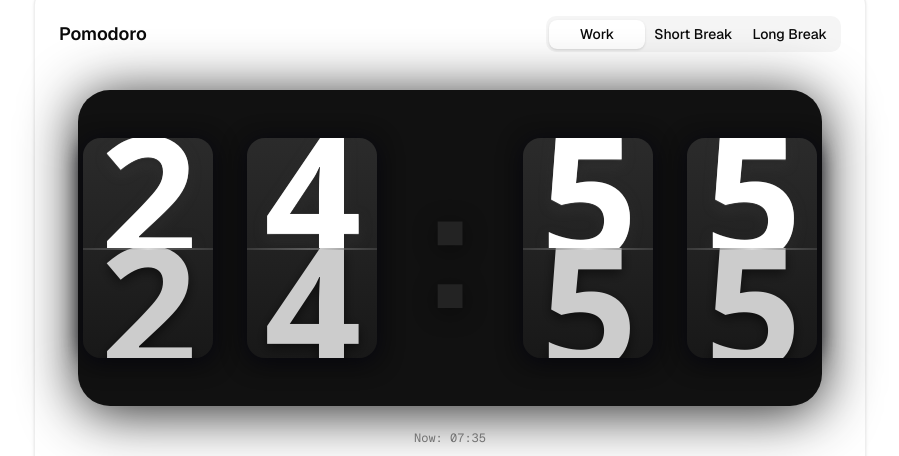
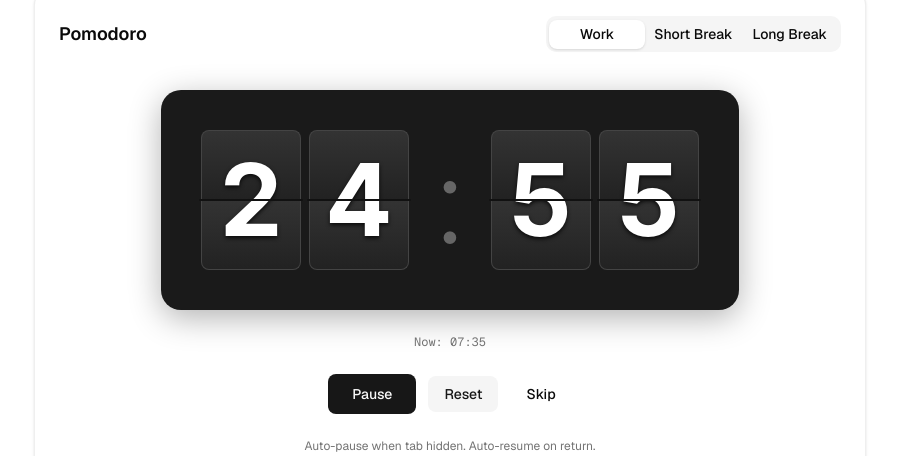
Before and after one commit to keshav-builds/FocusBolt, a Next.js app: page / in a window 1280 px wide. Shown: the part 101-557 px from the top of the page, without its empty margins (190-1089 px from the left). Built offline with nearby package versions, Linux system fonts and the light colour scheme.

Commit message:
flip animation

```diff
--- a/components/timer/flip-clock.tsx
+++ b/components/timer/flip-clock.tsx
@@ -1,218 +1,266 @@
 "use client";
 import { useEffect, useRef, useState } from "react";
 
-// FlipClock component
 type Props = {
-  seconds: number;      // total seconds remaining
+  seconds: number;
   ariaLabel?: string;
+  theme?: "light" | "dark";
 };
 
-export function FlipClock({ seconds, ariaLabel }: Props) {
+export function FlipClock({ seconds, ariaLabel, theme = "dark" }: Props) {
   const mins = Math.floor(seconds / 60);
   const secs = seconds % 60;
 
-  const digits = [
-    ...mins.toString().padStart(2, "0"),
-    ":",
-    ...secs.toString().padStart(2, "0"),
-  ];
+  const formatTime = (time: number) => time.toString().padStart(2, "0");
 
   return (
-    <div
-      aria-label={ariaLabel}
-      role="timer"
-      style={{
-        display: "flex",
-        gap: 24,
-        background: "#111",
-        padding: "48px 0",
-        borderRadius: 32,
-        justifyContent: "center",
-        alignItems: "center",
-        userSelect: "none",
-        boxShadow: "0 6px 56px #000d",
-      }}
-    >
-      {digits.map((d, i) =>
-        d === ":" ? (
-          <span
-            key={i}
-            style={{
-              fontSize: 170,
-              fontWeight: 600,
-              color: "#232323",
-              margin: "0 18px",
-              alignSelf: "center",
-              lineHeight: 0.8,
-              textShadow: "0 4px 24px #0007",
-              userSelect: "none",
-            }}
-          >
-            :
-          </span>
-        ) : (
-          <FlipDigit key={i} value={d} />
-        )
-      )}
+    <div aria-label={ariaLabel} role="timer" className={`flip-clock ${theme}`}>
+      <FlipDigit value={formatTime(mins)[0]} theme={theme} />
+      <FlipDigit value={formatTime(mins)[1]} theme={theme} />
+      <div className="separator">:</div>
+      <FlipDigit value={formatTime(secs)[0]} theme={theme} />
+      <FlipDigit value={formatTime(secs)[1]} theme={theme} />
+
+      <style jsx>{`
+        .flip-clock {
+          display: flex;
+          align-items: center;
+          justify-content: center;
+          gap: 8px;
+          padding: 40px;
+          border-radius: 20px;
+          user-select: none;
+          font-family: "SF Pro Display", -apple-system, BlinkMacSystemFont, sans-serif;
+        }
+
+        .flip-clock.dark {
+          background: #1a1a1a;
+          box-shadow: 0 8px 32px rgba(0, 0, 0, 0.3);
+        }
+
+        .flip-clock.light {
+          background: #f5f5f5;
+          box-shadow: 0 8px 32px rgba(0, 0, 0, 0.1);
+        }
+
+        .separator {
+          font-size: 120px;
+          font-weight: 300;
+          margin: 0 16px;
+          line-height: 0.8;
+          color: ${theme === "dark" ? "#666" : "#999"};
+        }
+      `}</style>
     </div>
   );
 }
 
-// Single Flip Digit component
-function FlipDigit({ value }: { value: string }) {
-  const [current, setCurrent] = useState(value);
-  const [flipping, setFlipping] = useState(false);
+function FlipDigit({ value, theme }: { value: string; theme: "light" | "dark" }) {
+  const [currentValue, setCurrentValue] = useState(value);
+  const [isFlipping, setIsFlipping] = useState(false);
   const prevValue = useRef(value);
 
   useEffect(() => {
     if (value !== prevValue.current) {
-      setFlipping(true);
+      setIsFlipping(true);
+
       const timer = setTimeout(() => {
-        setCurrent(value);
-        setFlipping(false);
+        setCurrentValue(value);
+        setIsFlipping(false);
         prevValue.current = value;
-      }, 600);
+      }, 250); // Fixed timing to match CSS animation
+
       return () => clearTimeout(timer);
     }
-  }, [value]);
+  }, [value]); // Removed currentValue from dependencies - it was causing unnecessary re-renders
+
+  const digitHalfStyle = `
+    position: absolute;
+    width: 100%;
+    height: 50%;
+    overflow: hidden;
+    border-radius: 8px;
+    background: ${
+      theme === "dark"
+        ? "linear-gradient(180deg, #333 0%, #222 100%)"
+        : "linear-gradient(180deg, #fff 0%, #f0f0f0 100%)"
+    };
+    border: ${theme === "dark" ? "1px solid #444" : "1px solid #ddd"};
+  `;
+
+  const flipCardStyle = `
+    position: absolute;
+    width: 100%;
+    height: 50%;
+    overflow: hidden;
+    border-radius: 8px;
+    background: ${
+      theme === "dark"
+        ? "linear-gradient(180deg, #3a3a3a 0%, #2a2a2a 100%)"
+        : "linear-gradient(180deg, #ffffff 0%, #e8e8e8 100%)"
+    };
+    border: ${theme === "dark" ? "1px solid #555" : "1px solid #bbb"};
+  `;
 
   return (
-    <div className="flip-digit">
-      <div className="divider-line" />
-
-      <div className="half top">
-        <span>{flipping ? prevValue.current : current}</span>
-      </div>
-      <div className="half bottom">
-        <span>{current}</span>
+    <div className={`flip-digit-container ${theme}`}>
+      {/* Top Half */}
+      <div className="digit-half top-half">
+        <div className="digit-content">
+          <span>{currentValue}</span>
+        </div>
       </div>
 
-      {flipping && (
-        <div className="flip-leaf">
-          <div className="flip-leaf-inner">
-            <div className="face front">
+      {/* Bottom Half */}
+      <div className="digit-half bottom-half">
+        <div className="digit-content">
+          <span>{currentValue}</span>
+        </div>
+      </div>
+
+      {/* Flip Animation */}
+      {isFlipping && (
+        <>
+          <div className="flip-card top-flip">
+            <div className="digit-content">
               <span>{prevValue.current}</span>
             </div>
-            <div className="face back">
-              <span>{current}</span>
+          </div>
+
+          <div className="flip-card bottom-flip">
+            <div className="digit-content">
+              <span>{value}</span>
             </div>
           </div>
-        </div>
+        </>
       )}
 
+      {/* Center divider */}
+      <div className="divider" />
+
       <style jsx>{`
-        .flip-digit {
+        .flip-digit-container {
           position: relative;
-          width: 130px;
-          height: 220px;
-          background: linear-gradient(180deg, #2b2b2b 0%, #181818 100%);
-          border-radius: 18px;
-          margin: 0 5px;
-          box-shadow: 0 4px 24px #000a, 0 2px 16px #112a;
-          display: inline-block;
-          overflow: hidden;
+          width: 100px;
+          height: 140px;
+          perspective: 1000px;
         }
-        .divider-line {
-          position: absolute;
-          left: 0;
-          right: 0;
-          top: 50%;
-          height: 2px;
-          background: linear-gradient(90deg, #444 0%, #fff6 50%, #444 100%);
-          z-index: 10;
-          opacity: 0.7;
+
+        .digit-half {
+          ${digitHalfStyle}
         }
-        .half {
-          position: absolute;
-          left: 0;
-          width: 100%;
-          height: 50%;
-          overflow: hidden;
-          display: flex;
-          justify-content: center;
-          align-items: center;
-          z-index: 2;
-          background: transparent;
+
+        .top-half {
+          top: 0;
+          border-bottom: none;
+          border-radius: 8px 8px 0 0;
         }
-        .half.top {
-          top: 0;
-          border-radius: 18px 18px 0 0;
+
+        .bottom-half {
+          bottom: 0;
+          border-top: none;
+          border-radius: 0 0 8px 8px;
         }
-        .half.bottom {
-          bottom: 0;
-          border-radius: 0 0 18px 18px;
-        }
-        .half span {
-          font-size: 170px;
-          font-weight: 600;
-          color: #fff;
-          font-family: "Segoe UI", Tahoma, Geneva, Verdana, sans-serif;
-          font-variant-numeric: tabular-nums;
-          line-height: 1.1;
-          letter-spacing: -2px;
-          text-shadow: 0 4px 12px #0008;
-          user-select: none;
-        }
-        .half.top span {
-          filter: brightness(1.16) drop-shadow(0 1px 0 #fff4);
-        }
-        .half.bottom span {
-          filter: brightness(0.8);
-        }
-        .flip-leaf {
-          position: absolute;
-          left: 0;
-          right: 0;
-          top: 0;
-          width: 100%;
-          height: 50%;
-          z-index: 5;
-          perspective: 500px;
-        }
-        .flip-leaf-inner {
-          width: 100%;
-          height: 100%;
-          position: relative;
-          transform-style: preserve-3d;
-          transform-origin: bottom;
-          animation: flipDown 1s forwards cubic-bezier(0.23, 1, 0.32, 1);
-        }
-        .face {
+
+        .digit-content {
           position: absolute;
           width: 100%;
-          height: 100%;
-          left: 0;
-          top: 0;
+          height: 200%;
           display: flex;
+          align-items: center;
           justify-content: center;
-          align-items: flex-end;
-          background: linear-gradient(180deg, #232323, #181818 100%);
-          border-radius: 18px 18px 0 0;
-          overflow: hidden;
-          backface-visibility: hidden;
-        }
-        .face.front span,
-        .face.back span {
-          font-size: 170px;
-          font-weight: 600;
-          color: #fff;
-          font-family: "Segoe UI", Tahoma, Geneva, Verdana, sans-serif;
-          line-height: 1.1;
-          letter-spacing: -2px;
-          filter: brightness(1.1);
-          width: 100%;
-          text-align: center;
-        }
-        .face.back {
-          transform: rotateX(-180deg);
+
         }
 
-        @keyframes flipDown {
+        .top-half .digit-content {
+          top: 0;
+        }
+
+        .bottom-half .digit-content {
+          top: -100%;
+        }
+
+        .digit-content span {
+          font-size: 100px;
+          font-weight: 700;
+          line-height: 1;
+          font-variant-numeric: tabular-nums;
+          color: ${theme === "dark" ? "#fff" : "#333"};
+          text-shadow: ${
+            theme === "dark"
+              ? "0 2px 4px rgba(0, 0, 0, 0.8)"
+              : "0 1px 2px rgba(0, 0, 0, 0.2)"
+          };
+        }
+
+        .divider {
+          position: absolute;
+          top: 50%;
+          left: -2px;
+          right: -2px;
+          height: 2px;
+          background: ${theme === "dark" ? "#111" : "#ccc"};
+          transform: translateY(-50%);
+          z-index: 5;
+          border-radius: 1px;
+        }
+
+        .flip-card {
+          ${flipCardStyle}
+        }
+
+        .top-flip {
+          top: 0;
+          border-bottom: none;
+          border-radius: 8px 8px 0 0;
+          transform-origin: center bottom;
+          animation: flipDown 0.25s cubic-bezier(0.4, 0.0, 0.2, 1) forwards;
+          z-index: 10;
+          box-shadow: ${
+            theme === "dark"
+              ? "0 4px 8px rgba(0, 0, 0, 0.6)"
+              : "0 3px 6px rgba(0, 0, 0, 0.2)"
+          };
+        }
+
+        .top-flip .digit-content {
+          top: 0;
+        }
+
+        .bottom-flip {
+          bottom: 0;
+          border-top: none;
+          border-radius: 0 0 8px 8px;
+          transform: rotateX(90deg);
+          transform-origin: center top;
+          animation: flipUp 0.25s cubic-bezier(0.4, 0.0, 0.2, 1) 0.25s forwards;
+          z-index: 9;
+          box-shadow: ${
+            theme === "dark"
+              ? "0 -2px 4px rgba(0, 0, 0, 0.4)"
+              : "0 -2px 3px rgba(0, 0, 0, 0.15)"
+          };
+        }
+
+        .bottom-flip .digit-content {
+          top: -100%;
+        }
+
+   @keyframes flipDown {
           0% {
             transform: rotateX(0deg);
           }
           100% {
-            transform: rotateX(-180deg);
+            transform: rotateX(-90deg);
+          }
+        }
+
+        @keyframes flipUp {
+          0% {
+            transform: rotateX(90deg);
+          }
+          100% {
+            transform: rotateX(0deg);
           }
         }
       `}</style>
```
